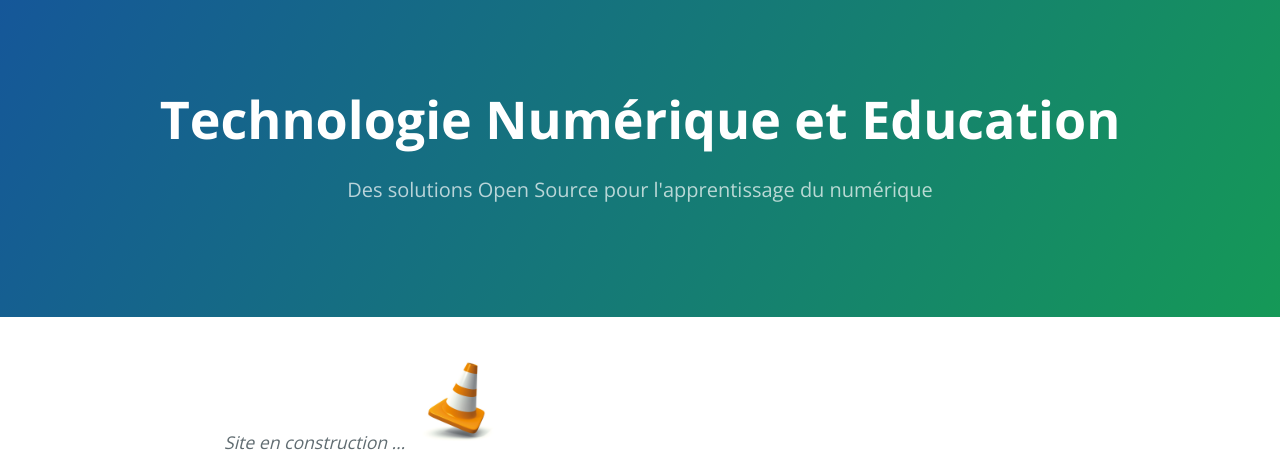
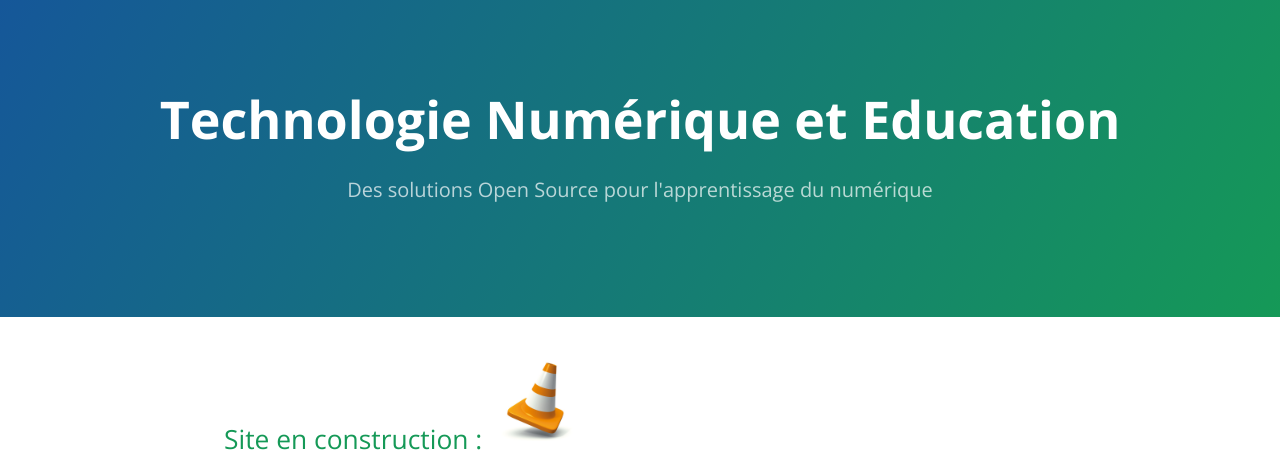
Before and after one commit to tech-num/tech-num.github.io, a Jekyll site: the page built from index.md, in a window 1280 px wide. Shown: the top 473 px of the page. Built offline with Jekyll 4.4.1, drawn with Linux system fonts in a browser that asks for light colours; comment, search, counter and statistics services are not loaded; grey boxes are pictures that could not be loaded.

Commit message:
Update index.md

```diff
--- a/index.md
+++ b/index.md
@@ -3,7 +3,7 @@ layout: default
 title: Technologie Numérique et Education
 ---
 
-_Site en construction ..._ <img src="local/images/plot.jpg" width="100">
+## Site en construction : <img src="local/images/plot.jpg" width="100">
 
 <iframe width="560" height="315" src="https://www.youtube.com/embed/NYQ_1Bn3K4M" frameborder="0" allow="accelerometer; autoplay; encrypted-media; gyroscope; picture-in-picture" allowfullscreen></iframe>
 
```
